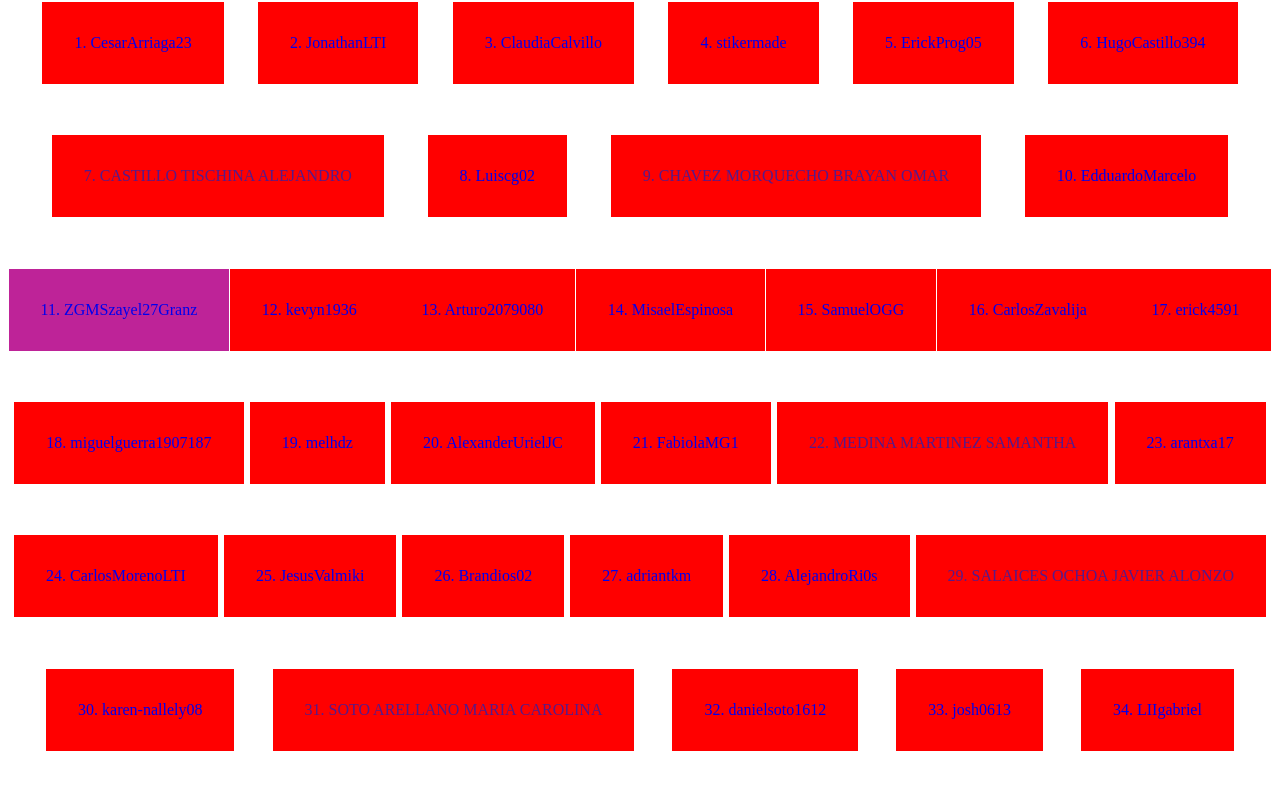
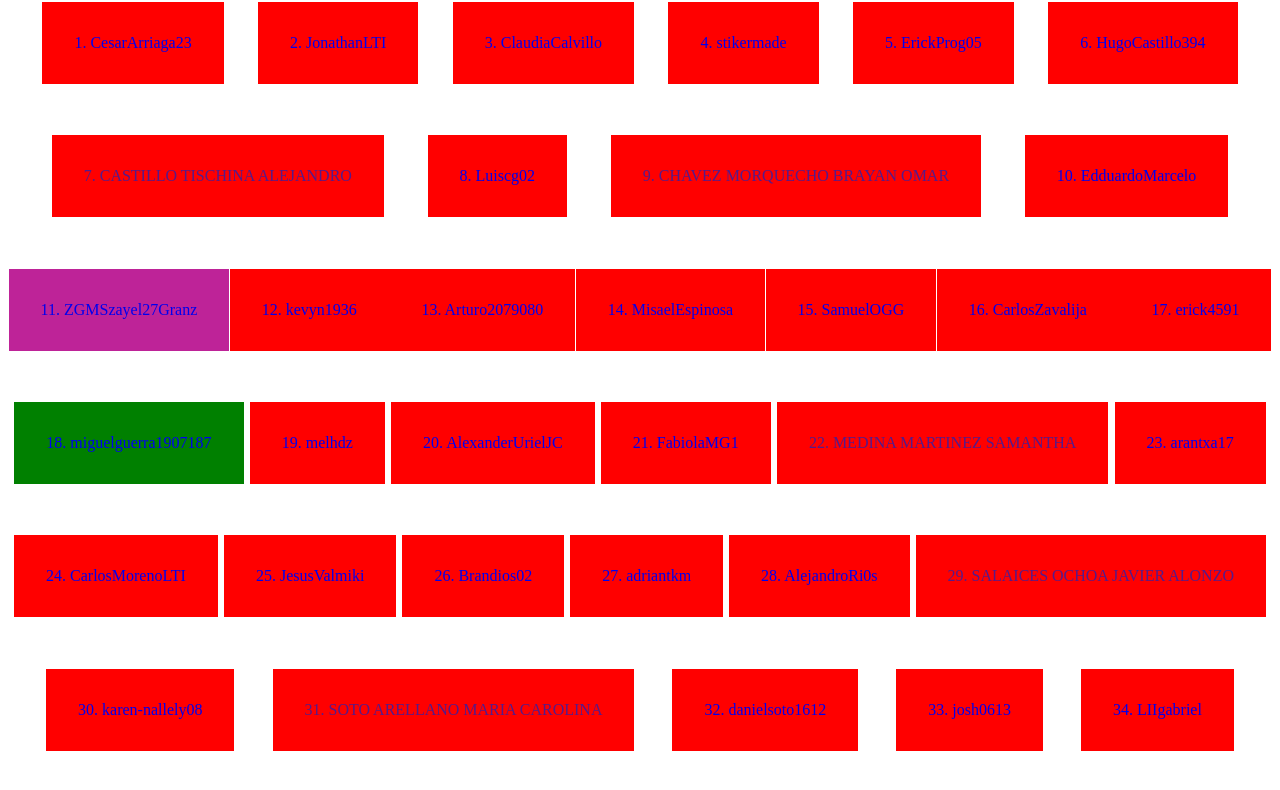
Before and after one commit to CaroSoto05/Repositorio-7, a plain HTML site: page index.html in a window 1280 px wide. Shown: the part 78-868 px from the top of the page. Drawn offline with Linux system fonts and the light colour scheme.

Commit message:
comentario a css

```diff
--- a/css/main.css
+++ b/css/main.css
@@ -88,9 +88,12 @@ ul {
     background-color: red;
 }
 
+/* --------------------------------------------------------------------------------------------------------------------- */
+/* estilos de miguelguerra1907187 */
 #a18 {
-    background-color: red;
+    background-color: green;
 }
+/* fin de estilos de miguelguerra1907187 */
 
 #a19 {
     background-color: red;
```
Also changed, not shown: miguelguerra1907187/style.css (added).
